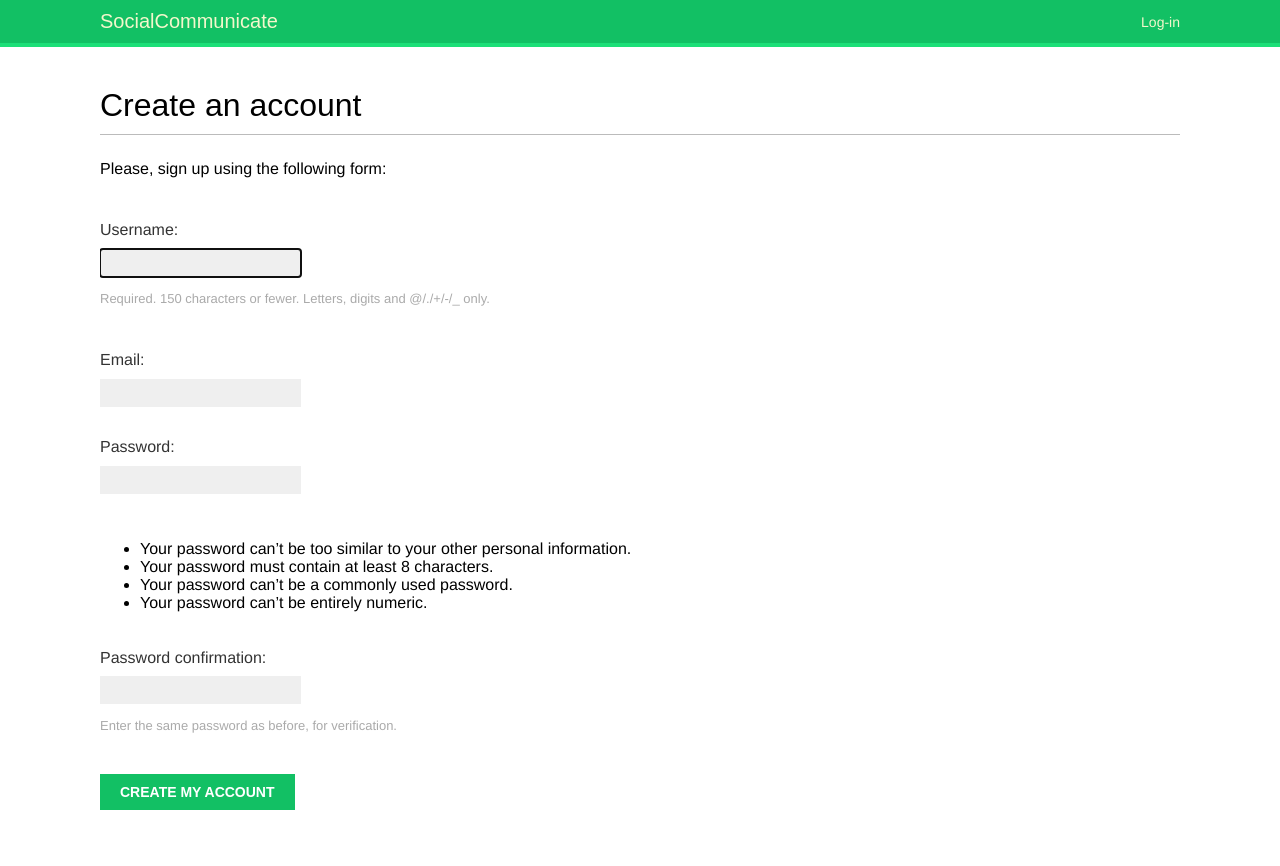
After one commit to liveseyy/SocialCommunicate, a Django app: page /account/register/ in a window 1280 px wide. The commit adds this page. Run offline with Django 3.2, Linux system fonts and the light colour scheme; some web fonts are replaced.

Commit message:
Добавил регистрацию пользователя

```diff
--- /dev/null
+++ b/account/forms.py
@@ -0,0 +1,17 @@
+from django.contrib.auth.models import User
+from django.contrib.auth.forms import UserCreationForm
+from django import forms
+
+
+class UserRegistrationForm(UserCreationForm):
+    email = forms.EmailField(label='Email')
+
+    def clean_email(self):
+        cd = self.cleaned_data
+        if User.objects.filter(email=cd['email']):
+            raise forms.ValidationError('A user with this email address is already registered')
+        return cd['email']
+
+    class Meta:
+        model = User
+        fields = ('username', 'email')
--- /dev/null
+++ b/account/templates/account/register.html
@@ -0,0 +1,13 @@
+{% extends 'base.html' %}
+
+{% block title %}Create an account{% endblock %}
+
+{% block content %}
+    <h1>Create an account</h1>
+    <p>Please, sign up using the following form:</p>
+    <form method="post">
+        {{ user_form.as_p }}
+        {% csrf_token %}
+        <p><input type="submit" value="Create my account" class="button"></p>
+    </form>
+{% endblock %}
--- a/account/templates/base.html
+++ b/account/templates/base.html
@@ -25,7 +25,7 @@
 
         <span class="user">
             {% if request.user.is_authenticated %}
-                Hello {{ request.user.first_name }}
+                Hello {{ request.user.username }}
                 <a href="{% url 'logout' %}">Logout</a>
             {% else %}
                 <a href="{% url 'login' %}">Log-in</a>
--- a/account/templates/registration/login.html
+++ b/account/templates/registration/login.html
@@ -12,7 +12,8 @@
             Please try again.
         </p>
     {% else %}
-        <p>Please, use the following form to log-in:</p>
+        <p>Please, use the following form to log-in. If you don't have an
+        account <a href="{% url 'register' %}">register here</a>.</p>
     {% endif %}
     <form method="post" action="{% url 'login' %}">
         {{ form.as_p }}
--- a/account/urls.py
+++ b/account/urls.py
@@ -4,4 +4,5 @@ from . import views
 urlpatterns = [
     path('', views.dashboard, name='dashboard'),
     path('', include('django.contrib.auth.urls')),
+    path('register/', views.register, name='register'),
 ]
--- a/account/views.py
+++ b/account/views.py
@@ -1,7 +1,27 @@
 from django.shortcuts import render
 from django.contrib.auth.decorators import login_required
+from .forms import UserRegistrationForm
+from django.contrib.auth.forms import UserCreationForm
 
 
 @login_required
 def dashboard(request):
     return render(request, 'account/dashboard.html', {'section': 'dashboard'})
+
+
+def register(request):
+    if request.method == 'POST':
+        user_form = UserRegistrationForm(request.POST)
+        if user_form.is_valid():
+            new_user = user_form.save(commit=False)
+            new_user.set_password(
+                user_form.cleaned_data['password1']
+            )
+            new_user.save()
+            return render(request, 'account/register_done.html', {'new_user': new_user})
+        else:
+            return render(request, 'account/register.html', {'user_form': user_form})
+
+    else:
+        user_form = UserRegistrationForm()
+        return render(request, 'account/register.html', {'user_form': user_form})
```
Also changed, not shown: account/templates/account/register_done.html (added, +9 -0 lines).
